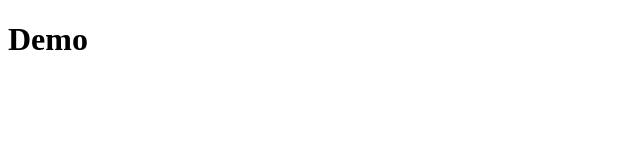
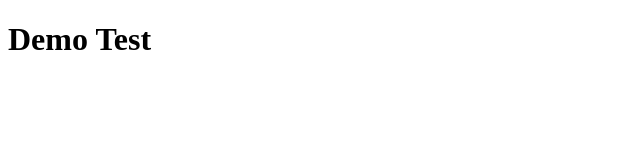
Before and after one commit to ahilanrajn/demo, a plain HTML site: page index.html in a window 1280 px wide. Shown: the whole page, without its empty margins (0-640 px from the left). Drawn offline with Linux system fonts and the light colour scheme.

Commit message:
First Commit

```diff
--- a/index.html
+++ b/index.html
@@ -7,6 +7,6 @@
     <title>Document</title>
 </head>
 <body>
-    <h1>Demo</h1>
+    <h1>Demo Test</h1>
 </body>
 </html>
```
